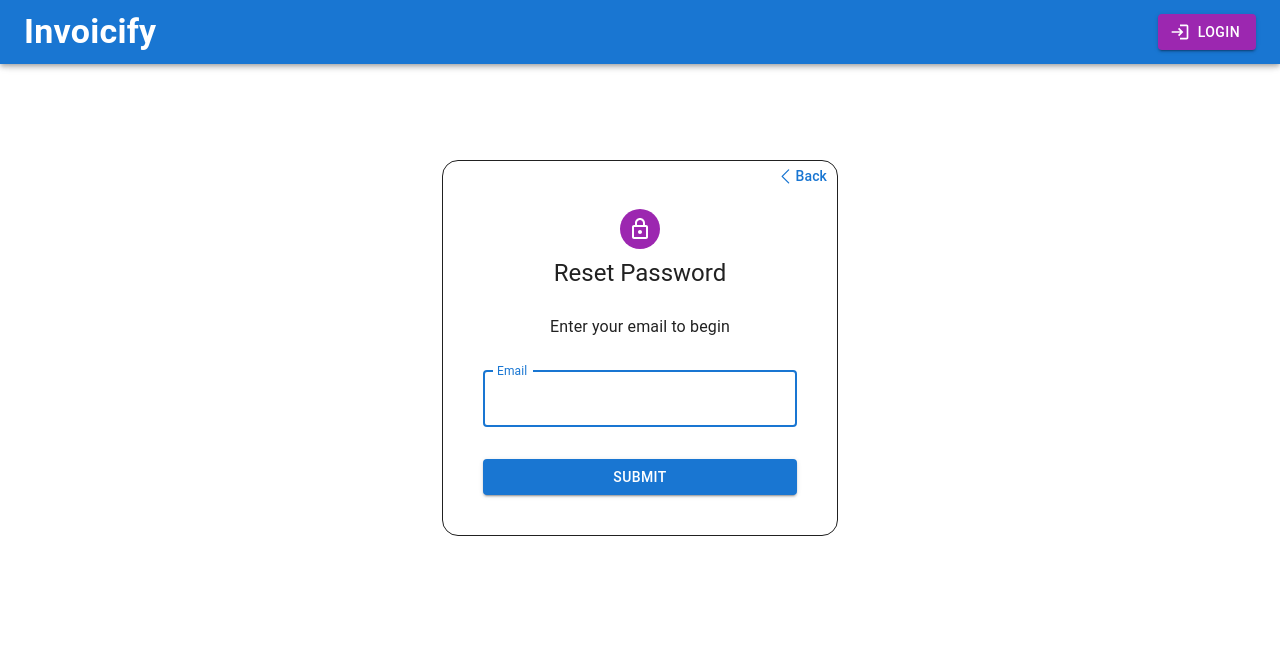
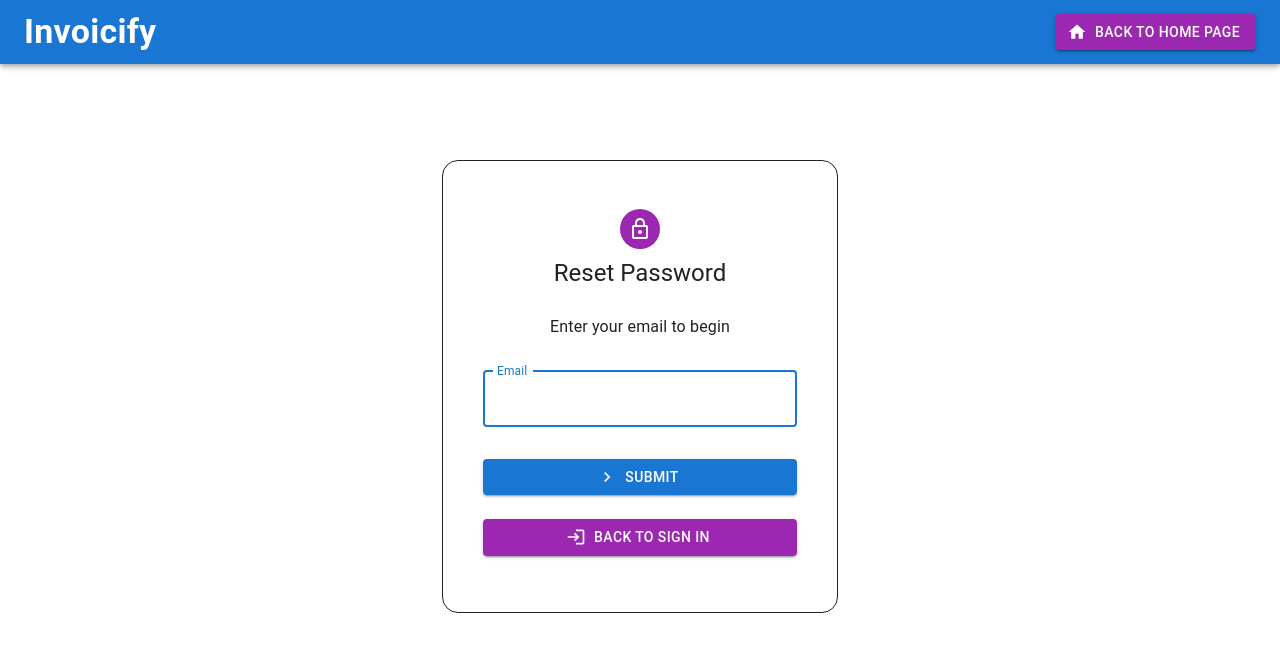
Before and after one commit to Nathan-CSE/Invoicify, a React (Create React App) app in the folder frontend/: page /reset-pw in a window 1280 px wide. Shown: the top 652 px of the page. Built offline with nearby package versions, Linux system fonts and the light colour scheme.

Commit message:
added icons to all buttons, adjusted margin stylings for some pages, included loading dialog

```diff
--- a/frontend/src/components/Drawer.tsx
+++ b/frontend/src/components/Drawer.tsx
@@ -38,7 +38,7 @@ export default function TemporaryDrawer() {
 
   // REPLACE your route to the page when implemented
   const options = {
-    'Home Page': { svg: HomeSvg, route: '/dashboard' },
+    'Dashboard': { svg: HomeSvg, route: '/dashboard' },
     'Create/Upload an Invoice': { svg: PenSvg, route: '/invoice-creation' },
     'Validate an Invoice': { svg: TickSvg, route: '/invoice-validation' },
     'Send an Invoice': { svg: SendSvg, route: '/invoice-sending' },
--- a/frontend/src/components/Navbar.tsx
+++ b/frontend/src/components/Navbar.tsx
@@ -9,8 +9,9 @@ import LogoutIcon from '@mui/icons-material/Logout';
 import LoginIcon from '@mui/icons-material/Login';
 import LayersIcon from '@mui/icons-material/Layers';
 import FileCopyIcon from '@mui/icons-material/FileCopy';
+import HomeIcon from '@mui/icons-material/Home';
 
-import { Link, useNavigate } from 'react-router-dom';
+import { Link, useNavigate, useLocation } from 'react-router-dom';
 import TemporaryDrawer from './Drawer';
 
 function Navbar(props: {
@@ -18,6 +19,8 @@ function Navbar(props: {
   setToken: React.Dispatch<React.SetStateAction<string>>;
 }) {
   const navigate = useNavigate();
+  const location = useLocation();
+  const currentPath = location.pathname;
 
   // Replace with API call later
   function logout() {
@@ -43,6 +46,7 @@ function Navbar(props: {
         </Button>
       );
     } else {
+      if (currentPath == '/') {
         return (
           <Button
             component={Link}
@@ -54,6 +58,20 @@ function Navbar(props: {
             Login
           </Button>
         );
+      } else {
+        return (
+          <Button
+            component={Link}
+            to='/'
+            startIcon={<HomeIcon />}
+            variant='contained'
+            color='secondary'
+          >
+            Back to home page
+          </Button>
+        );
+
+      }
     }
   }
 
--- a/frontend/src/pages/DashboardPage.tsx
+++ b/frontend/src/pages/DashboardPage.tsx
@@ -5,10 +5,13 @@ import Card from '@mui/material/Card';
 import CardContent from '@mui/material/CardContent';
 import Box from '@mui/material/Box';
 import Typography from '@mui/material/Typography';
-import { CardActionArea } from '@mui/material';
+import Container from '@mui/material/Container';
+import { Breadcrumbs, CardActionArea, Divider, Stack } from '@mui/material';
 import { ReactComponent as TickSvg } from '../assets/validate.svg';
 import { ReactComponent as PenSvg } from '../assets/create.svg';
 import { ReactComponent as SendSvg } from '../assets/send.svg';
+import NavigateNextIcon from '@mui/icons-material/NavigateNext';
+
 
 import { ReactComponent as ManageSvg } from '../assets/manage.svg';
 import { ReactComponent as CogSvg } from '../assets/settings.svg';
@@ -78,7 +81,20 @@ function DashboardPage(props: {
 
   return (
     <>
-      <Box sx={{ mt: 10 }}>
+      <Container maxWidth='lg' sx={{ marginTop: 11 }}>
+        <Typography variant='h4'>Welcome!</Typography>
+
+        <Divider sx={{ borderBottomWidth: 1.5, marginBottom: 1 }} />
+
+        <Stack direction="row" spacing={1} sx={{ mt: 1, mb: 4 }}>
+          <NavigateNextIcon fontSize='small' sx={{ mt: 0.1 }}/>
+          <Typography color='text.primary'>
+            Dashboard
+          </Typography>
+        </Stack>
+
+
+
         <Grid
           container
           spacing={9}
@@ -90,7 +106,7 @@ function DashboardPage(props: {
         >
           {generateOptions(options)}
         </Grid>
-      </Box>
+      </Container>
     </>
   );
 }
--- a/frontend/src/pages/HomePage.tsx
+++ b/frontend/src/pages/HomePage.tsx
@@ -9,6 +9,7 @@ import InvoiceFlavourImage from '../assets/stock_invoice.png';
 import { ReactComponent as TickSvg } from '../assets/validate.svg';
 import { ReactComponent as PenSvg } from '../assets/create.svg';
 import { ReactComponent as SendSvg } from '../assets/send.svg';
+import { Container } from '@mui/material';
 
 function HomePage(props: { token: string }) {
   const navigate = useNavigate();
@@ -21,7 +22,8 @@ function HomePage(props: { token: string }) {
   return (
     <>
       {/* <Navbar /> */}
-      <Box sx={{ display: 'flex', flexDirection: 'row', mt: 10 }}>
+      <Container maxWidth='lg' sx={{ marginY: 10 }}>
+        <Box sx={{ display: 'flex', flexDirection: 'row' }}>
           <Box>
             <Typography variant='h3' gutterBottom>
               Placeholder
@@ -126,7 +128,7 @@ function HomePage(props: { token: string }) {
         </Box>
 
         {/* Documentation Section */}
-      <Stack spacing={3} sx={{ mt: 15, mx: 5 }}>
+        <Stack spacing={3} sx={{ mt: 15 }}>
           <Typography variant='h4' gutterBottom>
             Documentation
           </Typography>
@@ -192,6 +194,7 @@ function HomePage(props: { token: string }) {
             quidem quibusdam.
           </Typography>
         </Stack>
+      </Container>
     </>
   );
 }
--- a/frontend/src/pages/InvoiceCreation/InvoiceCreation.tsx
+++ b/frontend/src/pages/InvoiceCreation/InvoiceCreation.tsx
@@ -15,6 +15,7 @@ import DialogActions from '@mui/material/DialogActions';
 import DialogContent from '@mui/material/DialogContent';
 import DialogContentText from '@mui/material/DialogContentText';
 import DialogTitle from '@mui/material/DialogTitle';
+import LoadingDialog from '../../components/LoadingDialog';
 import axios from 'axios';
 import { DropzoneArea } from 'mui-file-dropzone';
 import { BsPencilSquare } from "react-icons/bs";
@@ -22,14 +23,9 @@ import { FaFileUpload } from "react-icons/fa";
 
 export default function InvoiceCreation(props: { token: string }) {
   const navigate = useNavigate();
-  const [open, setOpen] = React.useState(false);
   const [files, setFiles] = React.useState<File[]>([]);
 
-  const handleOpen = () => setOpen(true);
-  const handleClose = () => {
-    navigate('/invoice-creation-confirmation');
-    setOpen(false);
-  };
+  const [loading, setLoading] = React.useState(false);
 
   const handleSubmit = async (event: any) => {
     event.preventDefault();
@@ -46,7 +42,7 @@ export default function InvoiceCreation(props: { token: string }) {
     }
 
     // console.log('file to be sent: ', file);
-
+    setLoading(true);
     try {
       const response = await axios.post('http://localhost:5000/invoice/uploadCreate', formData, {
         headers: {
@@ -55,6 +51,7 @@ export default function InvoiceCreation(props: { token: string }) {
         },
       });
 
+      setLoading(false);
       if (response.status === 200) {
         console.log(response.data);
         var str = JSON.stringify(response.data, null, 2);
@@ -72,12 +69,14 @@ export default function InvoiceCreation(props: { token: string }) {
       }
     } catch (err) {
       alert(err);
+
     }
   };
 
   return (
     <>
       <Container maxWidth='lg' sx={{ marginTop: 11 }}>
+        <LoadingDialog open={loading} message='Creating invoice...' />
         <Typography variant='h4'>Invoice Creation</Typography>
 
         <Divider sx={{ borderBottomWidth: 1.5, marginBottom: 1 }} />
--- a/frontend/src/pages/InvoiceManagementPage.tsx
+++ b/frontend/src/pages/InvoiceManagementPage.tsx
@@ -5,6 +5,7 @@ import {
   Card,
   CardActionArea,
   CardContent,
+  Container,
   Divider,
   Grid,
 } from '@mui/material';
@@ -213,23 +214,14 @@ export default function InvoiceManagement(props: { token: string }) {
 
   return (
     <>
-      <Box
-        sx={{
-          mt: 15,
-          mx: 5,
-          display: 'flex',
-          flexDirection: 'column',
-          alignItems: 'flex-start',
-          width: '90%',
-        }}
-      >
+      <Container maxWidth="lg" sx={{ marginTop: 11, position: 'relative' }}>
         <Box
           sx={{
             display: 'flex',
             flexDirection: 'row',
             justifyContent: 'space-between',
             width: '100%',
-            mb: 2,
+            mb: 1,
           }}
         >
           <Typography variant='h4'>Invoice Management</Typography>
@@ -242,11 +234,11 @@ export default function InvoiceManagement(props: { token: string }) {
             onCancel={handleCancelFilter}
           />
         </Box>
-        <Divider sx={{ borderColor: 'black', width: '100%' }} />
+        <Divider sx={{  width: '100%' }} />
         <Breadcrumbs
           aria-label='breadcrumb'
           separator={<NavigateNextIcon fontSize='small' />}
-          sx={{ mt: 1 }}
+          sx={{ mt: 1, position: 'absolute' }}
         >
           <Typography component={Link} to='/dashboard'>
             Dashboard
@@ -254,23 +246,24 @@ export default function InvoiceManagement(props: { token: string }) {
 
           <Typography color='text.primary'>Invoice Management</Typography>
         </Breadcrumbs>
+
         <Grid
           container
           spacing={9}
           sx={{
-            mt: 4,
+            mt: 0,
             display: 'flex',
-            justifyContent: 'center',
+            // justifyContent: 'center',
             alignItems: 'center',
           }}
         >
           {generateInvoiceCards()}
         </Grid>
-      </Box>
 
-      <Box sx={{ mt: 10 }}>
-        {openError && <ErrorModal setOpen={setOpenError}>{error}</ErrorModal>}
-      </Box>
+        <Box sx={{ mt: 10 }}>
+          {openError && <ErrorModal setOpen={setOpenError}>{error}</ErrorModal>}
+        </Box>
+      </Container>
     </>
   );
 }
--- a/frontend/src/pages/UserAuth/ResetPasswordPage.tsx
+++ b/frontend/src/pages/UserAuth/ResetPasswordPage.tsx
@@ -13,6 +13,8 @@ import axios, { AxiosError } from 'axios';
 import { ReactComponent as BackSvg } from '../../assets/backarrow.svg';
 import LoadingDialog from '../../components/LoadingDialog';
 import { Dialog, DialogActions, DialogTitle } from '@mui/material';
+import KeyboardArrowRightIcon from '@mui/icons-material/KeyboardArrowRight';
+import LoginIcon from '@mui/icons-material/Login';
 
 export default function ResetPassword(props: { token: string }) {
   const navigate = useNavigate();
@@ -187,24 +189,6 @@ export default function ResetPassword(props: { token: string }) {
             borderRadius: 4,
           }}
         >
-          <Box
-            component={Link}
-            to='/sign-in'
-            sx={{
-              position: 'absolute',
-              right: 10,
-              top: 5,
-              display: 'flex',
-              flexDirection: 'row',
-              color: 'primary.main',
-              textDecoration: 'none',
-            }}
-          >
-            <BackSvg></BackSvg>
-            <Typography variant='subtitle2' gutterBottom>
-              Back
-            </Typography>
-          </Box>
           <Avatar sx={{ m: 1, bgcolor: 'secondary.main' }}>
             <LockOutlinedIcon />
           </Avatar>
@@ -260,8 +244,21 @@ export default function ResetPassword(props: { token: string }) {
                   fullWidth
                   variant='contained'
                   sx={{ mt: 3 }}
+                  startIcon={<KeyboardArrowRightIcon />}
                 >
                   Submit
+                </Button>
+                <Button
+                  type='submit'
+                  fullWidth
+                  variant='contained'
+                  component={Link}
+                  to='/sign-in'
+                  sx={{ mt: 3, mb: 2 }}
+                  startIcon={<LoginIcon />}
+                  color='secondary'
+                >
+                  Back to Sign In
                 </Button>
               </Box>
             </>
@@ -290,10 +287,23 @@ export default function ResetPassword(props: { token: string }) {
                   fullWidth
                   variant='contained'
                   sx={{ mt: 3 }}
+                  startIcon={<KeyboardArrowRightIcon />}
                 >
                   Submit
                 </Button>
               </Box>
+              <Button
+                type='submit'
+                fullWidth
+                variant='contained'
+                component={Link}
+                to='/sign-in'
+                sx={{ mt: 3, mb: 2 }}
+                startIcon={<LoginIcon />}
+                color='secondary'
+              >
+                Back to Sign In
+              </Button>
             </>
           )}
         </Box>
--- a/frontend/src/pages/UserAuth/SettingsPage.tsx
+++ b/frontend/src/pages/UserAuth/SettingsPage.tsx
@@ -6,6 +6,7 @@ import { Button, Divider, TextField } from '@mui/material';
 import ErrorModal from '../../components/ErrorModal';
 import Breadcrumbs from '@mui/material/Breadcrumbs';
 import NavigateNextIcon from '@mui/icons-material/NavigateNext';
+import SaveIcon from '@mui/icons-material/Save';
 import axios, { AxiosError } from 'axios';
 
 function SettingsPage(props: { token: string }) {
@@ -95,7 +96,7 @@ function SettingsPage(props: { token: string }) {
             }}
           />
 
-          <Typography variant='subtitle1' gutterBottom sx={{ mt: 5 }}>
+        <Typography variant='subtitle1' gutterBottom sx={{ mt: 5 }}>
             Change Password
           </Typography>
           <Box component='form' onSubmit={changeAccountDetails} noValidate>
@@ -119,7 +120,7 @@ function SettingsPage(props: { token: string }) {
                 autoComplete='new-password'
               />
             </Box>
-            <Button type='submit' fullWidth variant='contained' sx={{ mt: 3 }}>
+            <Button type='submit' fullWidth variant='contained' sx={{ mt: 3 }} startIcon={<SaveIcon />}>
               Save Changes
             </Button>
           </Box>
--- a/frontend/src/pages/UserAuth/SignIn.tsx
+++ b/frontend/src/pages/UserAuth/SignIn.tsx
@@ -10,6 +10,8 @@ import Container from '@mui/material/Container';
 import { Link, useNavigate } from 'react-router-dom';
 import ErrorModal from '../../components/ErrorModal';
 import axios, { AxiosError } from 'axios';
+import LoginIcon from '@mui/icons-material/Login';
+import HowToRegIcon from '@mui/icons-material/HowToReg';
 
 export default function SignIn(props: {
   token: string;
@@ -114,14 +116,14 @@ export default function SignIn(props: {
 
             <Typography
               variant='subtitle1'
-              sx={{ color: 'info.main', textDecoration: 'none' }}
+              sx={{ color: 'secondary', textDecoration: 'none' }}
               component={Link}
               to='/reset-pw'
               gutterBottom
             >
               Forgot password?
             </Typography>
-            <Button type='submit' fullWidth variant='contained' sx={{ mt: 3 }}>
+            <Button type='submit' fullWidth variant='contained' sx={{ mt: 3 }} startIcon={<LoginIcon />}>
               Sign In
             </Button>
 
@@ -132,7 +134,7 @@ export default function SignIn(props: {
               component={Link}
               to='/sign-up'
               sx={{ mt: 3, mb: 2 }}
-              color='secondary'
+              startIcon={<HowToRegIcon />}
             >
               Register here
             </Button>
--- a/frontend/src/pages/UserAuth/SignUp.tsx
+++ b/frontend/src/pages/UserAuth/SignUp.tsx
@@ -11,6 +11,8 @@ import Container from '@mui/material/Container';
 import { Link, useNavigate } from 'react-router-dom';
 import ErrorModal from '../../components/ErrorModal';
 import axios, { AxiosError } from 'axios';
+import HowToRegIcon from '@mui/icons-material/HowToReg';
+import LoginIcon from '@mui/icons-material/Login';
 
 export default function SignUp(props: {
   token: string;
@@ -105,7 +107,7 @@ export default function SignUp(props: {
           <Avatar sx={{ m: 1, bgcolor: 'secondary.main' }}>
             <LockOutlinedIcon />
           </Avatar>
-          <Typography component='h1' variant='h5'>
+          <Typography component='h1' variant='h5' sx={{ mb: 4 }}>
             Sign up
           </Typography>
           <Box component='form' noValidate onSubmit={handleSubmit}>
@@ -162,7 +164,7 @@ export default function SignUp(props: {
                 />
               </Grid>
             </Grid>
-            <Button type='submit' fullWidth variant='contained' sx={{ mt: 3 }}>
+            <Button type='submit' fullWidth variant='contained' sx={{ mt: 3 }} startIcon={<HowToRegIcon />}>
               Sign Up
             </Button>
             <Button
@@ -172,6 +174,7 @@ export default function SignUp(props: {
               component={Link}
               to='/sign-in'
               sx={{ mt: 3, mb: 2 }}
+              startIcon={<LoginIcon />}
               color='secondary'
             >
               Back to Sign In
```
Lines whose indentation alone changed are shown as unchanged.
